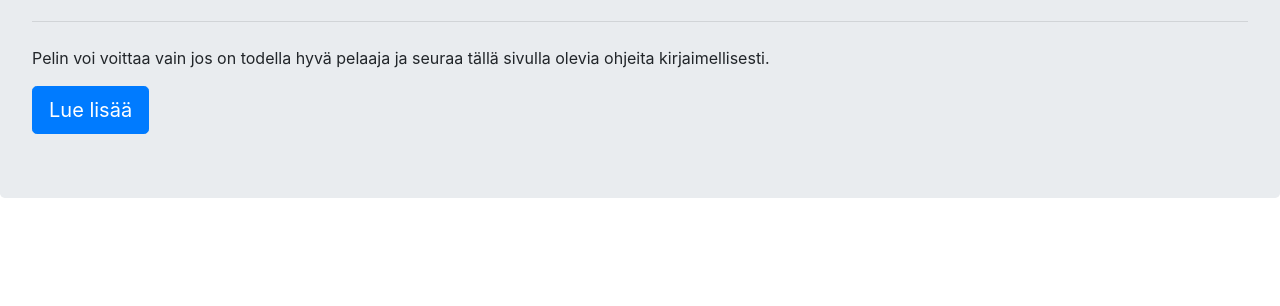
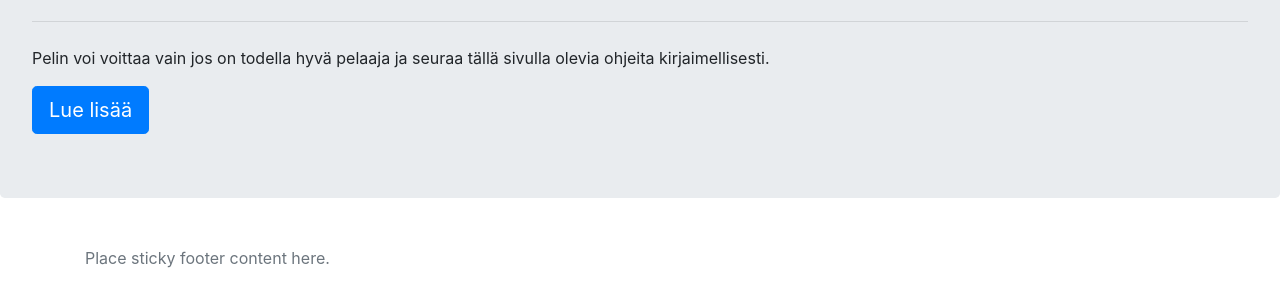
Before and after one commit to JHK-H/taistelevat_avaruushemmot2, a plain HTML site: page index.html in a window 1280 px wide. Shown: the part 284-590 px from the top of the page. Drawn offline with nearby package versions, Linux system fonts and the light colour scheme.

Commit message:
aadd footer

```diff
--- a/index.html
+++ b/index.html
@@ -41,7 +41,12 @@
         <a class="btn btn-primary btn-lg" href="#" role="button">Lue lisää</a>
       </div>
 
-
+      <!--Footer-->
+      <footer class="footer mt-auto py-3">
+        <div class="container">
+          <span class="text-muted">Place sticky footer content here.</span>
+        </div>
+      </footer>
 
     <!-- Optional JavaScript -->
     <!-- jQuery first, then Popper.js, then Bootstrap JS -->
```
